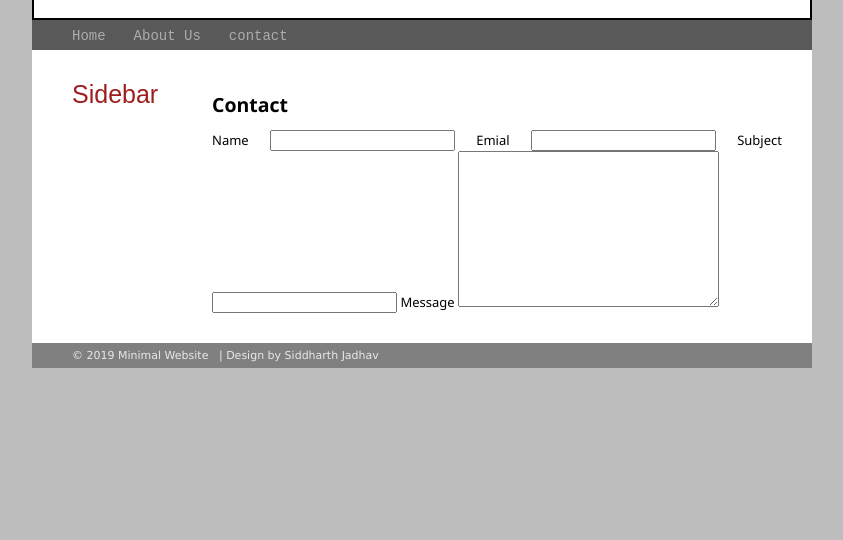
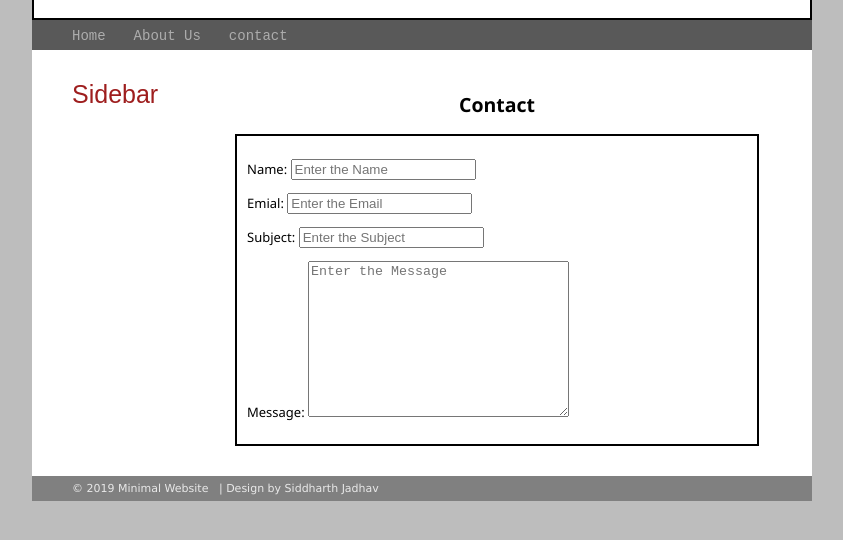
Before and after one commit to siddharthJadhav/new-html-web, a plain HTML site: page contact.html in a window 1280 px wide. Shown: the part 76-616 px from the top of the page, without its empty margins (218-1061 px from the left). Drawn offline with Linux system fonts and the light colour scheme.

Commit message:
style form 1

```diff
--- a/contact.html
+++ b/contact.html
@@ -8,7 +8,7 @@
   <script src="js/script.js"></script>
 </head>
 
-<body>
+<body id="contact">
 
   <div class="container">
     <header class="header">
@@ -25,22 +25,28 @@
     </aside>
 
     <article class="main">
-      <h1>Contact</h1>
+      <h1 class="page-title">Contact</h1>
 
       <div id="form">
         <form action="process.php">
+          <p>
+            <label for="name">Name:</label>
+            <input type="text" name="name" placeholder="Enter the Name">
 
-          <label for="name">Name</label>
-          <input type="text" name="name">
+          <p>
+            <label for="email">Emial:</label>
+            <input type="email" name="email" placeholder="Enter the Email">
+          </p>
 
-          <label for="email">Emial</label>
-          <input type="email" name="email">
+          <p>
+            <label for="subject">Subject:</label>
+            <input type="text" name="subject" placeholder="Enter the Subject">
+          </p>
 
-          <label for="subject">Subject</label>
-          <input type="text" name="subject">
-
-          <label for="message">Message</label>
-          <textarea name="message" id="" cols="30" rows="10"></textarea>
+          <p>
+            <label for="message">Message:</label>
+            <textarea name="message" id="" cols="30" rows="10" placeholder="Enter the Message"></textarea>
+          </p>
 
         </form>
       </div>
--- a/css/style.css
+++ b/css/style.css
@@ -13,6 +13,11 @@ body {
   background: #ffffff;
   margin: auto;
   width: 780px;
+}
+
+.page-title {
+  text-align: center;
+  margin-bottom: 20px;
 }
 
 .header {
@@ -102,3 +107,11 @@ footer a {
 #about-us h2 {
   color: blue;
 }
+
+/***********************************Contact Page*********************************************/
+#contact #form {
+  width: 500px;
+  border: 2px solid black;
+  padding: 10px;
+  margin: 0 auto;
+}
```
